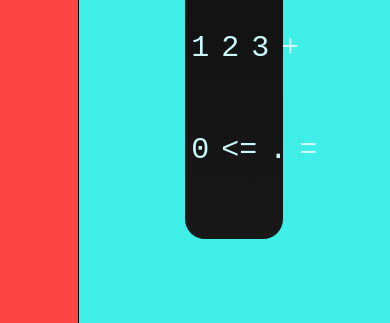
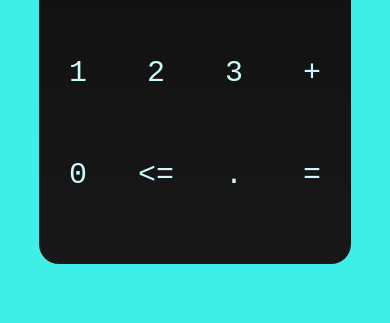
Before and after one commit to mantra0111/VanillaJs, a plain HTML site: page pages/calculator.html in a window 390 px wide. Shown: the part 521-844 px from the top of the page. Drawn offline with Linux system fonts and the light colour scheme.

Commit message:
layout and calculator responsive fixes

```diff
--- a/styles/calculator.css
+++ b/styles/calculator.css
@@ -64,3 +64,16 @@ main{
 #multiplication{
     transform: rotate(45deg);
 }
+
+@media only screen and (max-width: 600px){
+    #calc-container{
+        margin: 13vh 0px 7vh 0px;
+        height: 80vh;
+        width: 80vw;
+        background: linear-gradient(0deg, rgb(24, 24, 24) 0%,
+        rgb(12, 12, 12) 80%,
+        rgba(0,0,0,1) 100%);
+        border-radius: 20px;
+    }
+
+}
--- a/styles/layout.css
+++ b/styles/layout.css
@@ -21,3 +21,21 @@ main{
 *{
     font-family: var(--main-font);
 }
+
+@media only screen and (max-width:600px){
+    header{
+        display: flex;
+
+        position: fixed;
+        height: 10vh;
+        width: 100vw;
+        background-color: var(--primary-color);
+        border-right: 1px solid var(--text-color-black);
+    }
+    main{
+        width: 100vw;
+        display: flex;
+        flex-direction: column;
+        margin-left: 0px;
+    }
+}
```
Also changed, not shown: index.html (+1 -1 lines).
